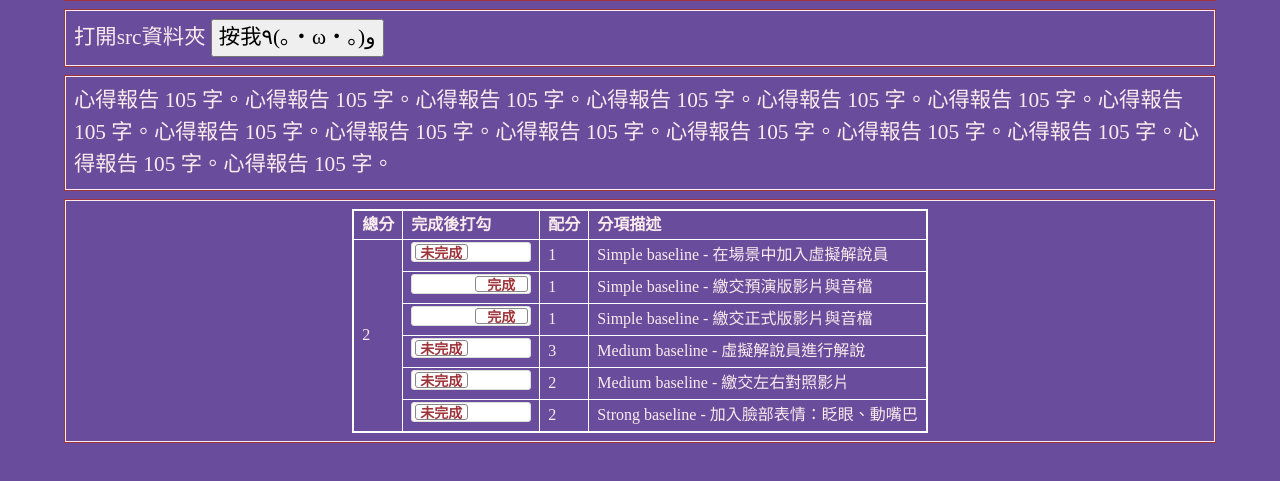
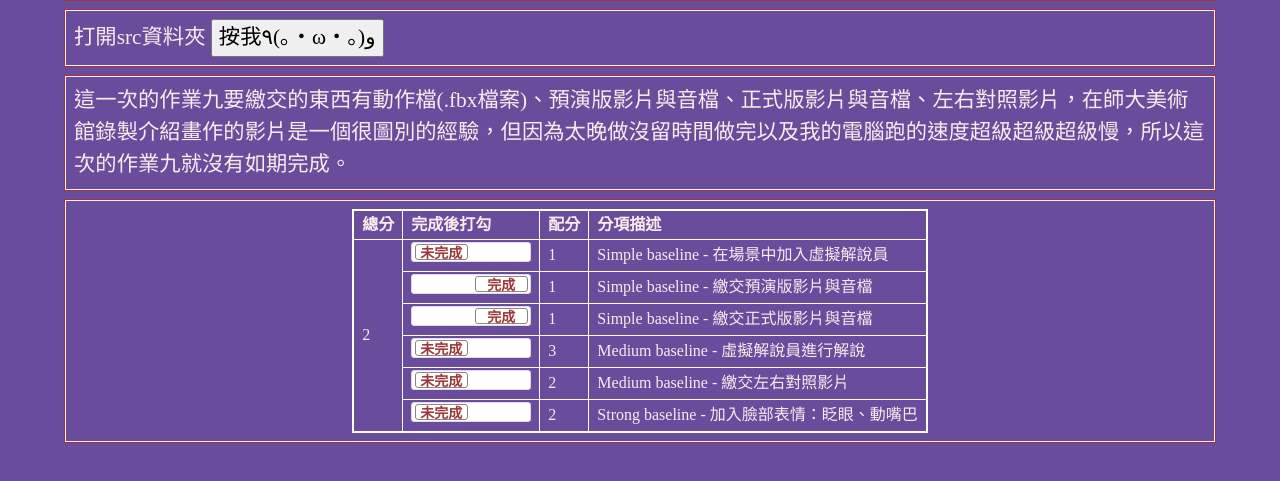
Before and after one commit to yunhsilin/vis2023f, a plain HTML site: page hw09/index.html in a window 1280 px wide. Shown: the part 83-564 px from the top of the page. Drawn offline with nearby package versions, Linux system fonts and the light colour scheme.

Commit message:
Update index.html

```diff
--- a/hw09/index.html
+++ b/hw09/index.html
@@ -186,8 +186,7 @@
   <!-- ------------------------------------------------>
   <div class="row hw12">
     <div class="col-md-12 twenty">
-      心得報告 105 字。心得報告 105 字。心得報告 105 字。心得報告 105 字。心得報告 105 字。心得報告 105 字。心得報告 105 字。心得報告 105 字。心得報告 105 字。心得報告 105 字。心得報告 105 字。心得報告 105 字。心得報告 105 字。心得報告 105 字。心得報告 105 字。
-    </div>
+      這一次的作業九要繳交的東西有動作檔(.fbx檔案)、預演版影片與音檔、正式版影片與音檔、左右對照影片，在師大美術館錄製介紹畫作的影片是一個很圖別的經驗，但因為太晚做沒留時間做完以及我的電腦跑的速度超級超級超級慢，所以這次的作業九就沒有如期完成。    </div>
   </div>
 
   <!-- ------------------------------------------------>
```
